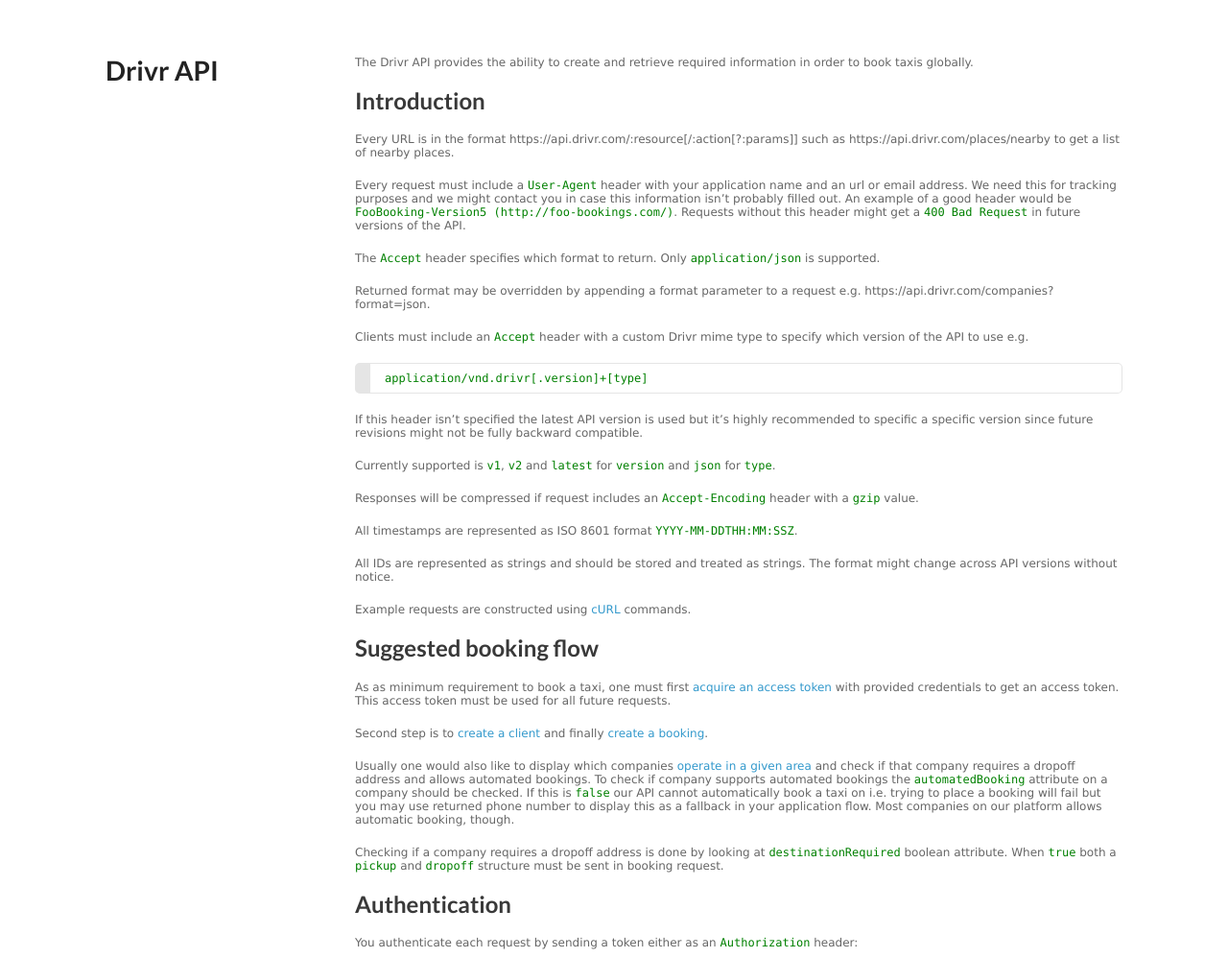
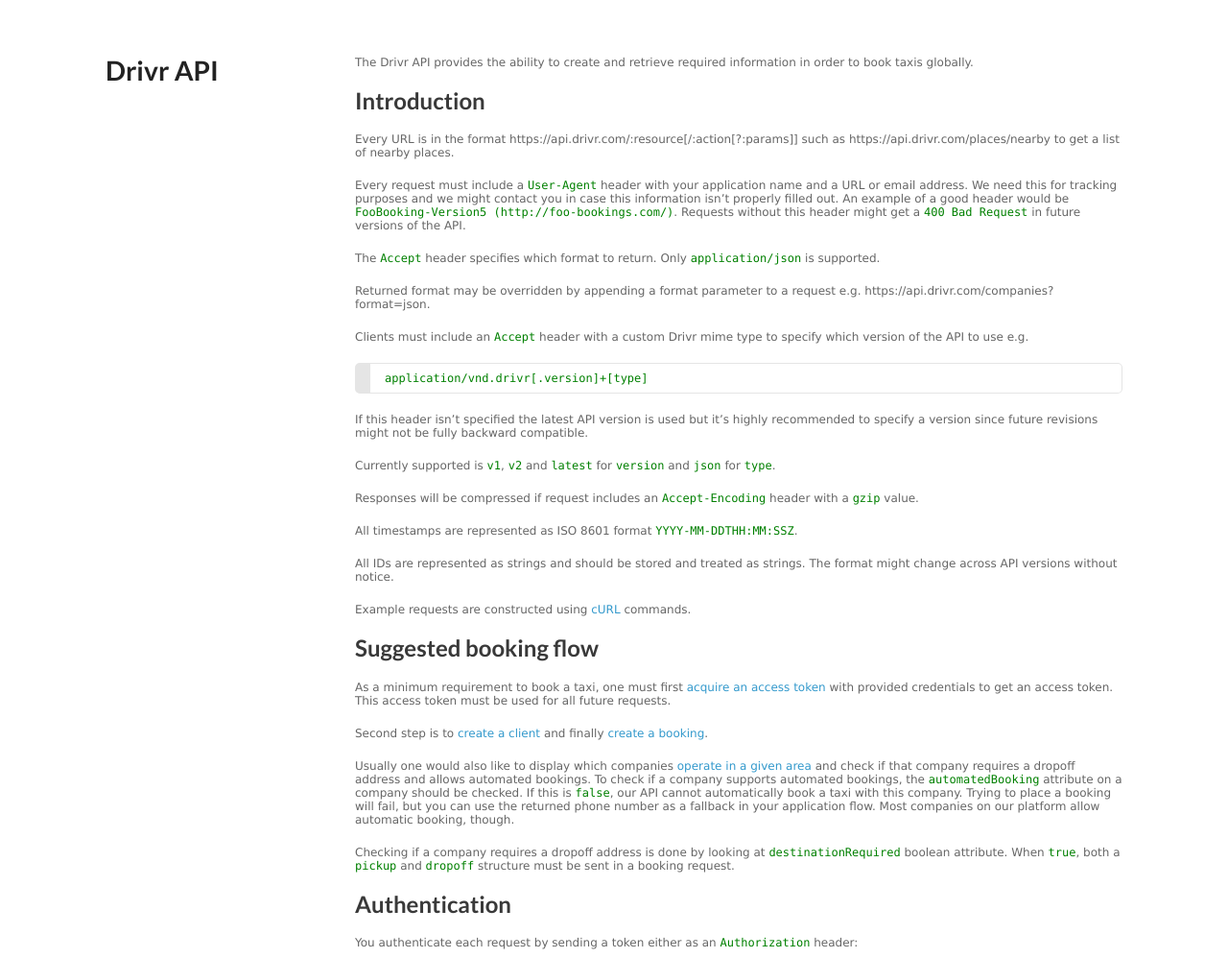
Before and after one commit to clickataxi/api-documentation, a Jekyll site: the page built from index.md, in a window 1280 px wide and 1400 px high. Shown: the top 998 px of the window at 96% size. Built offline with Jekyll 4.4.1, drawn with Linux system fonts in a browser that asks for light colours; Markdown is read by kramdown in place of the engine named in the settings.

Commit message:
Fix some language issues in index
Just stumbled upon some small mistakes in the first few paragraphs.

```diff
--- a/index.md
+++ b/index.md
@@ -8,7 +8,7 @@
 
 Every URL is in the format https://api.drivr.com/:resource[/:action[?:params]] such as https://api.drivr.com/places/nearby to get a list of nearby places.
 
-Every request must include a `User-Agent` header with your application name and an url or email address. We need this for tracking purposes and we might contact you in case this information isn't probably filled out. An example of a good header would be `FooBooking-Version5 (http://foo-bookings.com/)`. Requests without this header might get a `400 Bad Request` in future versions of the API.
+Every request must include a `User-Agent` header with your application name and a URL or email address. We need this for tracking purposes and we might contact you in case this information isn't properly filled out. An example of a good header would be `FooBooking-Version5 (http://foo-bookings.com/)`. Requests without this header might get a `400 Bad Request` in future versions of the API.
 
 The `Accept` header specifies which format to return. Only `application/json` is supported.
 
@@ -18,7 +18,7 @@
 
 	application/vnd.drivr[.version]+[type]
 
-If this header isn't specified the latest API version is used but it's highly recommended to specific a specific version since future revisions might not be fully backward compatible.
+If this header isn't specified the latest API version is used but it's highly recommended to specify a version since future revisions might not be fully backward compatible.
 
 Currently supported is `v1`, `v2` and `latest` for `version` and `json` for `type`.
 
@@ -35,13 +35,13 @@
 
 ## Suggested booking flow
 
-As as minimum requirement to book a taxi, one must first [acquire an access token](#authorizations) with provided credentials to get an access token. This access token must be used for all future requests.
+As a minimum requirement to book a taxi, one must first [acquire an access token](#authorizations) with provided credentials to get an access token. This access token must be used for all future requests.
 
 Second step is to [create a client](#clients) and finally [create a booking](#post_clients_bookings).
 
-Usually one would also like to display which companies [operate in a given area](#spot_companies) and check if that company requires a dropoff address and allows automated bookings. To check if company supports automated bookings the `automatedBooking` attribute on a company should be checked. If this is `false` our API cannot automatically book a taxi on i.e. trying to place a booking will fail but you may use returned phone number to display this as a fallback in your application flow. Most companies on our platform allows automatic booking, though.
-
-Checking if a company requires a dropoff address is done by looking at `destinationRequired` boolean attribute. When `true` both a `pickup` and `dropoff` structure must be sent in booking request.
+Usually one would also like to display which companies [operate in a given area](#spot_companies) and check if that company requires a dropoff address and allows automated bookings. To check if a company supports automated bookings, the `automatedBooking` attribute on a company should be checked. If this is `false`, our API cannot automatically book a taxi with this company. Trying to place a booking will fail, but you can use the returned phone number as a fallback in your application flow. Most companies on our platform allow automatic booking, though.
+
+Checking if a company requires a dropoff address is done by looking at `destinationRequired` boolean attribute. When `true`, both a `pickup` and `dropoff` structure must be sent in a booking request.
 
 
 ## Authentication
```
